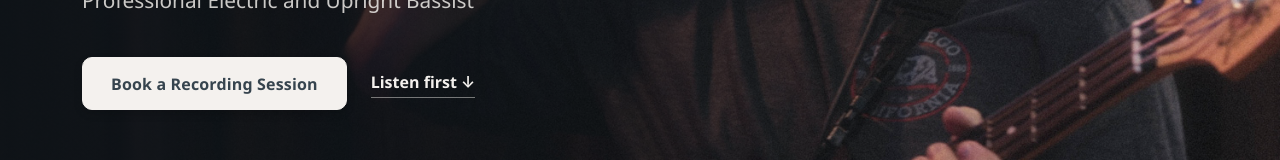
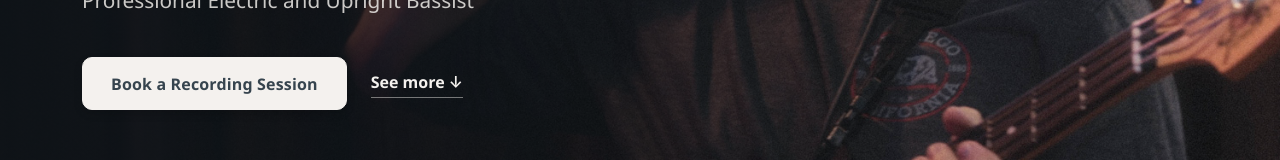
Before and after one commit to cpecoraro18/chrispecmusic, a Nuxt app in the folder frontend/: page / in a window 1280 px wide. Shown: the part 465-625 px from the top of the page. Built offline with nearby package versions, Linux system fonts and the light colour scheme; no server answers.

Commit message:
Header actions

```diff
--- a/frontend/pages/index.vue
+++ b/frontend/pages/index.vue
@@ -12,7 +12,7 @@
           </p>
           <div class="hero-actions">
             <nuxt-link class="btn btn-cta" to="/book-session">Book a Recording Session</nuxt-link>
-            <a class="text-link" href="#listen">Listen first <span aria-hidden="true">↓</span></a>
+            <a class="text-link" href="#listen">See more <span aria-hidden="true">↓</span></a>
           </div>
         </div>
       </div>
```
